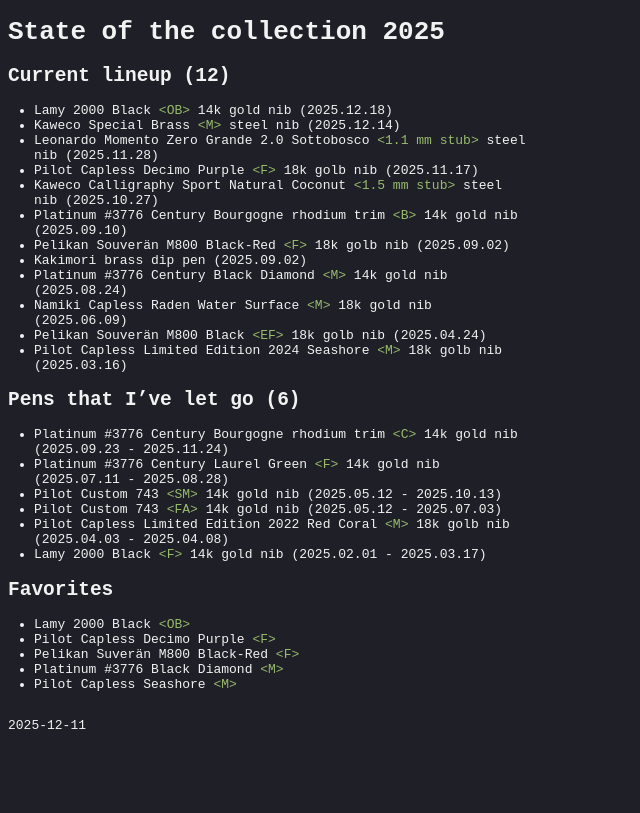
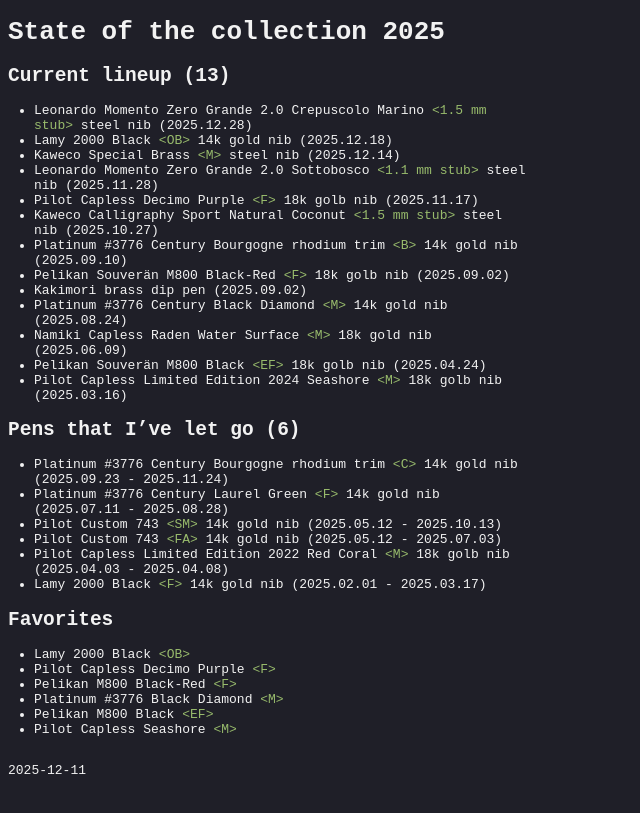
Before and after one commit to s-estay/s-estay.github.io, a Jekyll site: the page built from _posts/2025-12-11-state-of-the-fp-collection-2025.md, in a window 1280 px wide. Shown: the top 813 px of the page, without its empty margins (0-640 px from the left). Built offline with Jekyll 4.4.1, drawn with Linux system fonts in a browser that asks for light colours.

Commit message:
New pen day: Leonardo 1.5 stub

```diff
--- a/_posts/2025-12-11-state-of-the-fp-collection-2025.md
+++ b/_posts/2025-12-11-state-of-the-fp-collection-2025.md
@@ -4,8 +4,9 @@
 tags: [fountain pens]
 ---
 
-## Current lineup (12)
+## Current lineup (13)
 
+- Leonardo Momento Zero Grande 2.0 Crepuscolo Marino `<1.5 mm stub>` steel nib (2025.12.28)
 - Lamy 2000 Black `<OB>` 14k gold nib (2025.12.18)
 - Kaweco Special Brass `<M>` steel nib (2025.12.14)
 - Leonardo Momento Zero Grande 2.0 Sottobosco `<1.1 mm stub>` steel nib (2025.11.28)
@@ -32,6 +33,7 @@
 
 - Lamy 2000 Black `<OB>`
 - Pilot Capless Decimo Purple `<F>`
-- Pelikan Suverän M800 Black-Red `<F>`
+- Pelikan M800 Black-Red `<F>`
 - Platinum #3776 Black Diamond `<M>`
+- Pelikan M800 Black `<EF>`
 - Pilot Capless Seashore `<M>`
```
